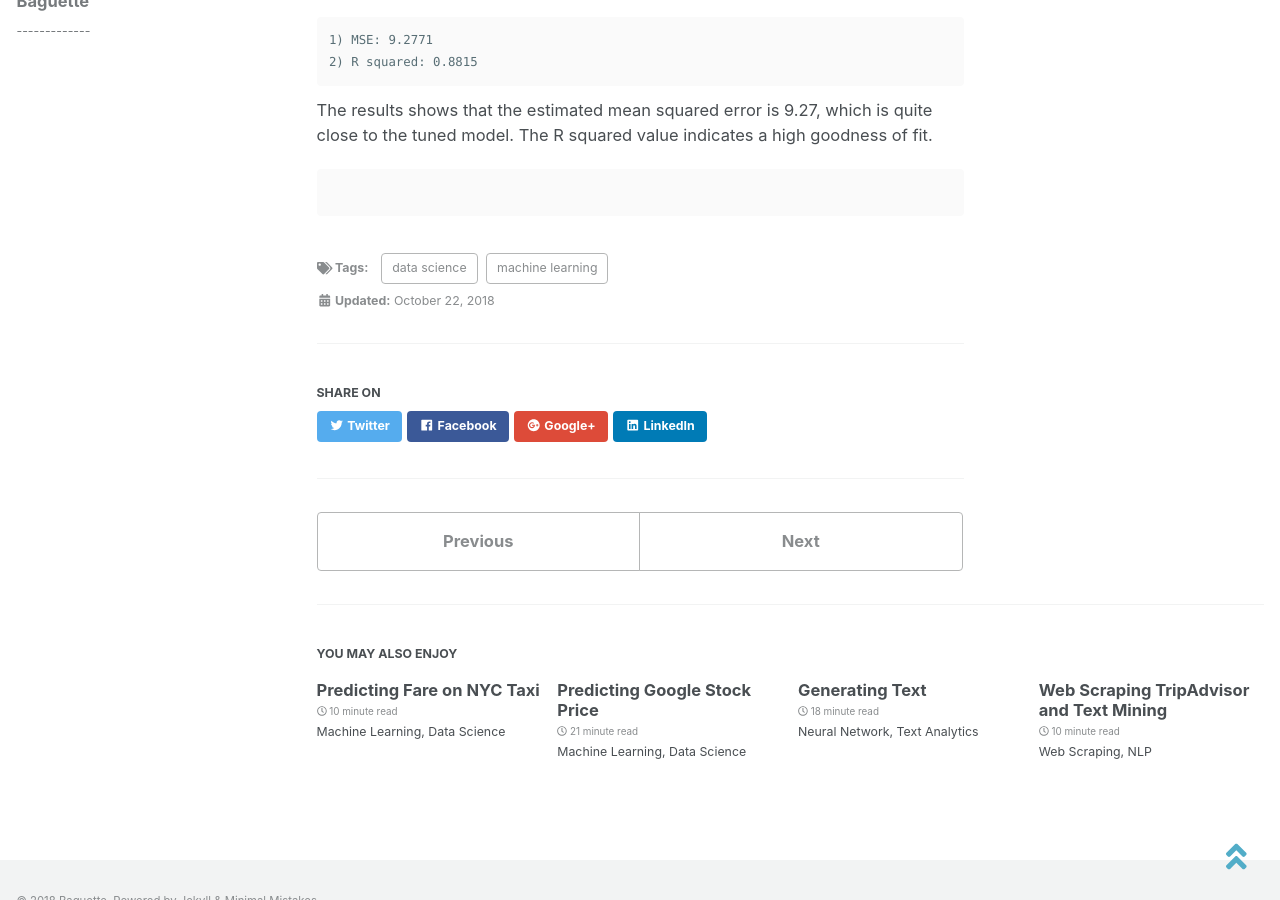
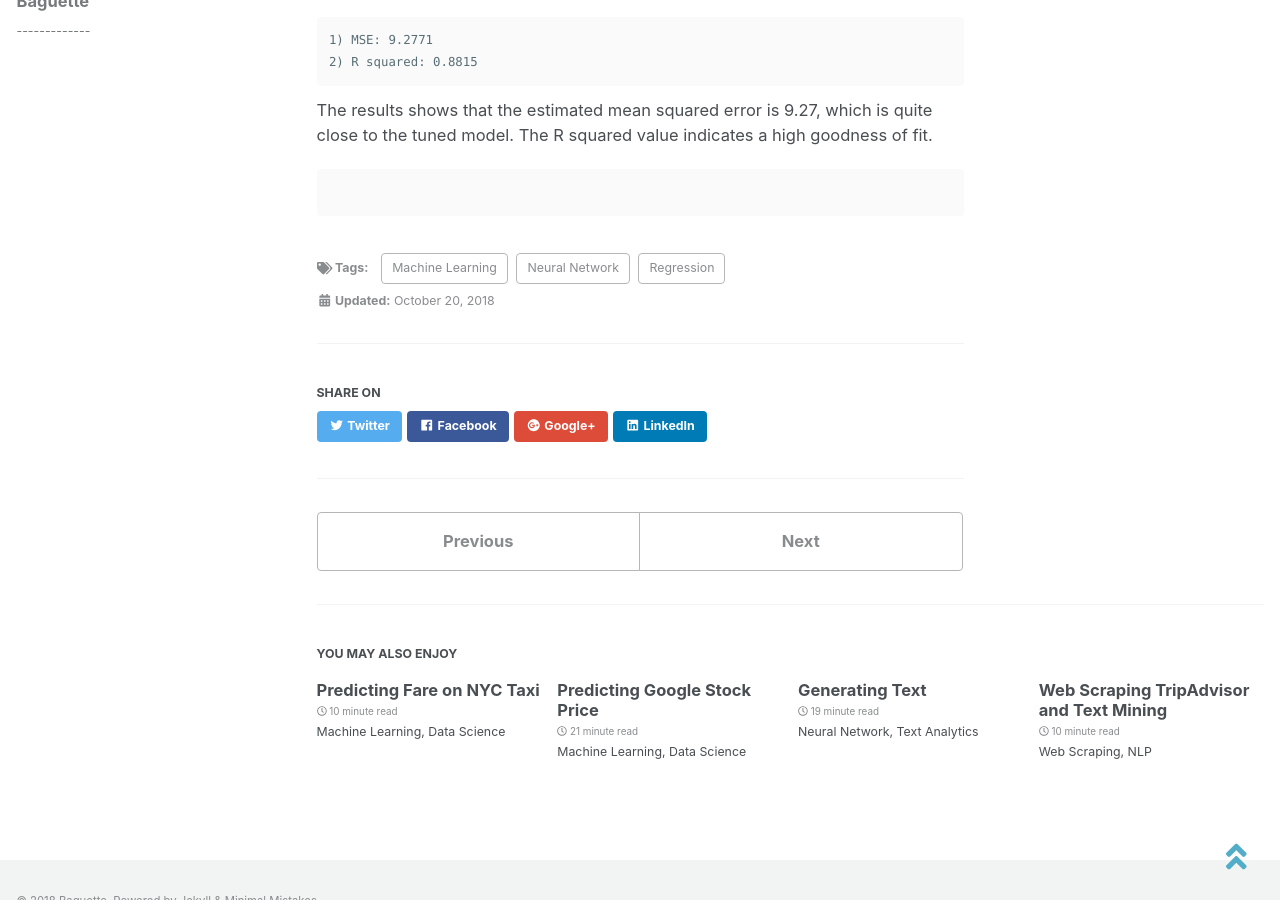
Before and after one commit to baguettexci/baguettexci.gituhb.io, a Jekyll site: the page built from _posts/2018-10-20-Boston-House-Price.md, in a window 1280 px wide and 900 px high, scrolled down 14122 px. Built offline with Jekyll 4.4.1, drawn with Linux system fonts in a browser that asks for light colours; nearby versions of some CDN libraries.

Commit message:
Update and rename 2018-10-16-Boston-House-Price.md to 2018-10-20-Boston-House-Price.md

```diff
--- a/_posts/2018-10-16-Boston-House-Price.md
+++ b/_posts/2018-10-20-Boston-House-Price.md
@@ -1,12 +1,13 @@
 ---
 title: Boston House Price
-date: 2018-10-22
+date: 2018-10-20
 tags:
-  - machine learning
-  - data science
+  - Machine Learning
+  - Neural Network
+  - Regression
 header:
   image: ""
-excerpt: "Machine Learning, Data Science"
+excerpt: "Machine Learning, Neural Network, Regression"
 mathjax: "true"
 ---
 
```
